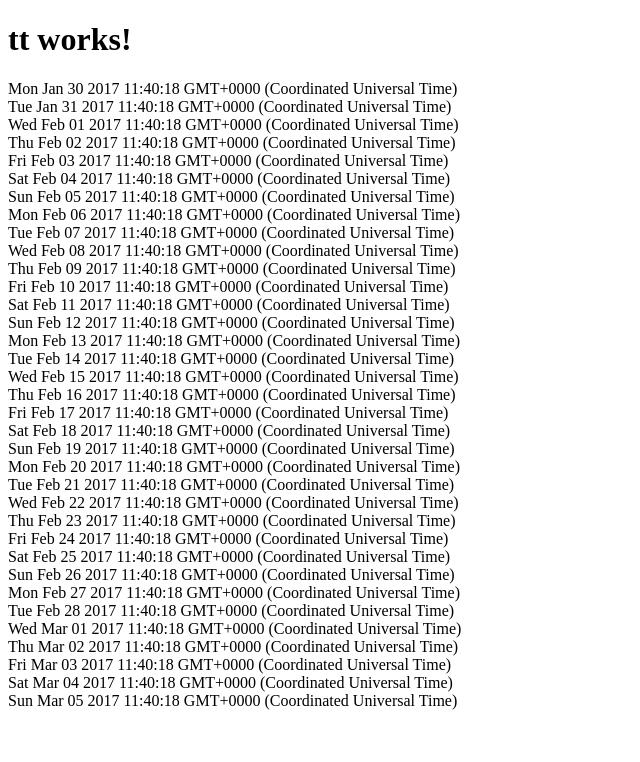
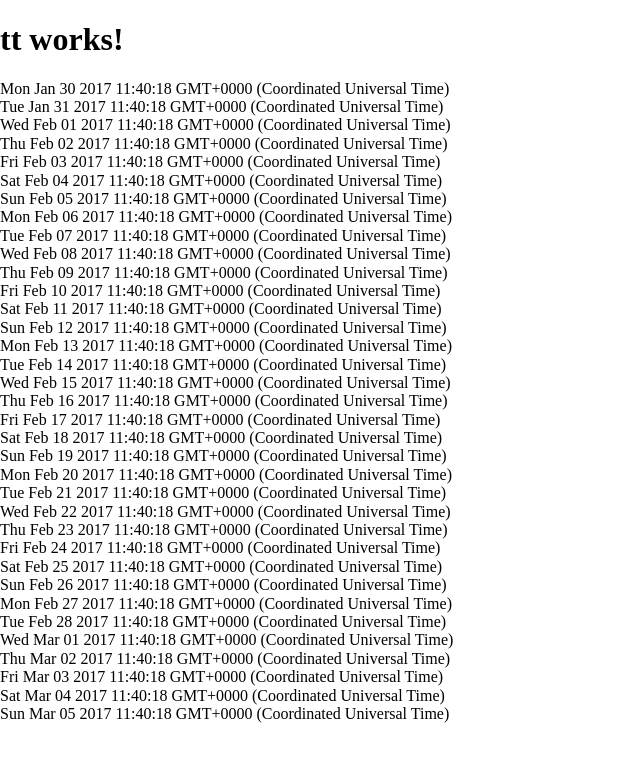
Before and after one commit to catyphram/tempus-trakus, an Angular app: page / in a window 1280 px wide. Shown: the top 762 px of the page, without its empty margins (0-640 px from the left). Built offline with nearby package versions, Linux system fonts and the light colour scheme.

Commit message:
added normalize.css

```diff
--- a/angular-cli.json
+++ b/angular-cli.json
@@ -19,7 +19,8 @@
       "tsconfig": "tsconfig.json",
       "prefix": "tt",
       "styles": [
-        "styles.css"
+        "../node_modules/normalize.css/normalize.css",
+        "styles.scss"
       ],
       "scripts": [],
       "environments": {
--- a/package.json
+++ b/package.json
@@ -26,6 +26,7 @@
     "@angular/platform-browser-dynamic": "^2.4.0",
     "@angular/router": "^3.4.0",
     "core-js": "^2.4.1",
+    "normalize.css": "^5.0.0",
     "rxjs": "^5.0.1",
     "ts-helpers": "^1.1.1",
     "zone.js": "^0.7.2"
--- /dev/null
+++ b/src/app/app.component.scss
@@ -0,0 +1,3 @@
+tt-calendar {
+  display: block;
+}
--- a/src/app/app.component.ts
+++ b/src/app/app.component.ts
@@ -3,7 +3,7 @@ import { Component } from '@angular/core';
 @Component({
   selector: 'tempus-trakus',
   templateUrl: './app.component.html',
-  styleUrls: ['./app.component.css']
+  styleUrls: ['./app.component.scss']
 })
 export class AppComponent {
   title = 'tt works!';
--- a/src/app/calendar/calendar.component.html
+++ b/src/app/calendar/calendar.component.html
@@ -1,5 +1,3 @@
-<div>
-    <div *ngFor="let date of dates">
-      <div>{{date}}</div>
-    </div>
+<div class="tt-calendar-date" *ngFor="let date of dates">
+  {{date}}
 </div>
--- a/src/styles.css
+++ /dev/null
@@ -1 +0,0 @@
-/* You can add global styles to this file, and also import other style files */
--- /dev/null
+++ b/src/styles.scss
@@ -0,0 +1,3 @@
+tempus-trakus {
+  display: block;
+}
```
Also changed, not shown: src/app/app.component.css (deleted).
